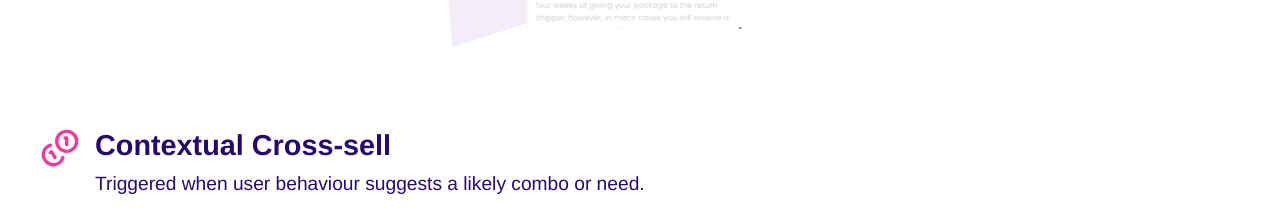
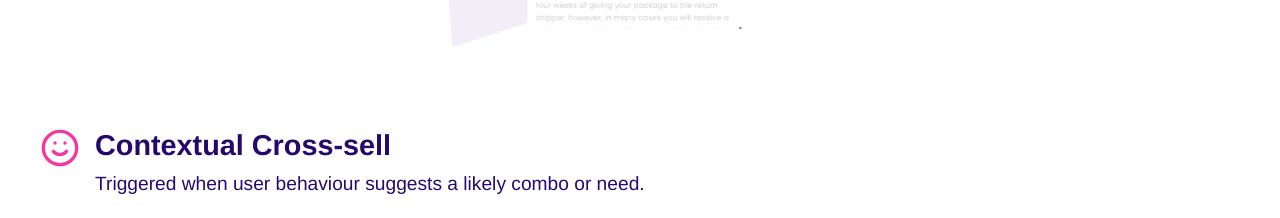
Before and after one commit to dani-beltran/lz-web, a Vue app: page / in a window 1280 px wide. Shown: the part 4935-5153 px from the top of the page. Built offline with nearby package versions, Linux system fonts and the light colour scheme.

Commit message:
fix: replace Coins icon with Smile icon in SectionTwo component for improved visual consistency

```diff
--- a/src/components/SectionTwo.vue
+++ b/src/components/SectionTwo.vue
@@ -174,7 +174,7 @@
 
         <div class="grid-item">
           <div class="content-header">
-            <Coins class="section-icon highlight" />
+            <Smile class="section-icon highlight" />
             <div class="text-container">
               <h3>Contextual Cross-sell</h3>
               <p>
@@ -237,7 +237,7 @@ import {
   Bot,
   DoorOpen,
   Angry,
-  Coins,
+  Smile,
   MapPin,
   MessageCircleQuestion,
 } from "lucide-vue-next";
@@ -250,7 +250,7 @@ export default {
     Bot,
     DoorOpen,
     Angry,
-    Coins,
+    Smile,
     MapPin,
     MessageCircleQuestion,
   },
```
